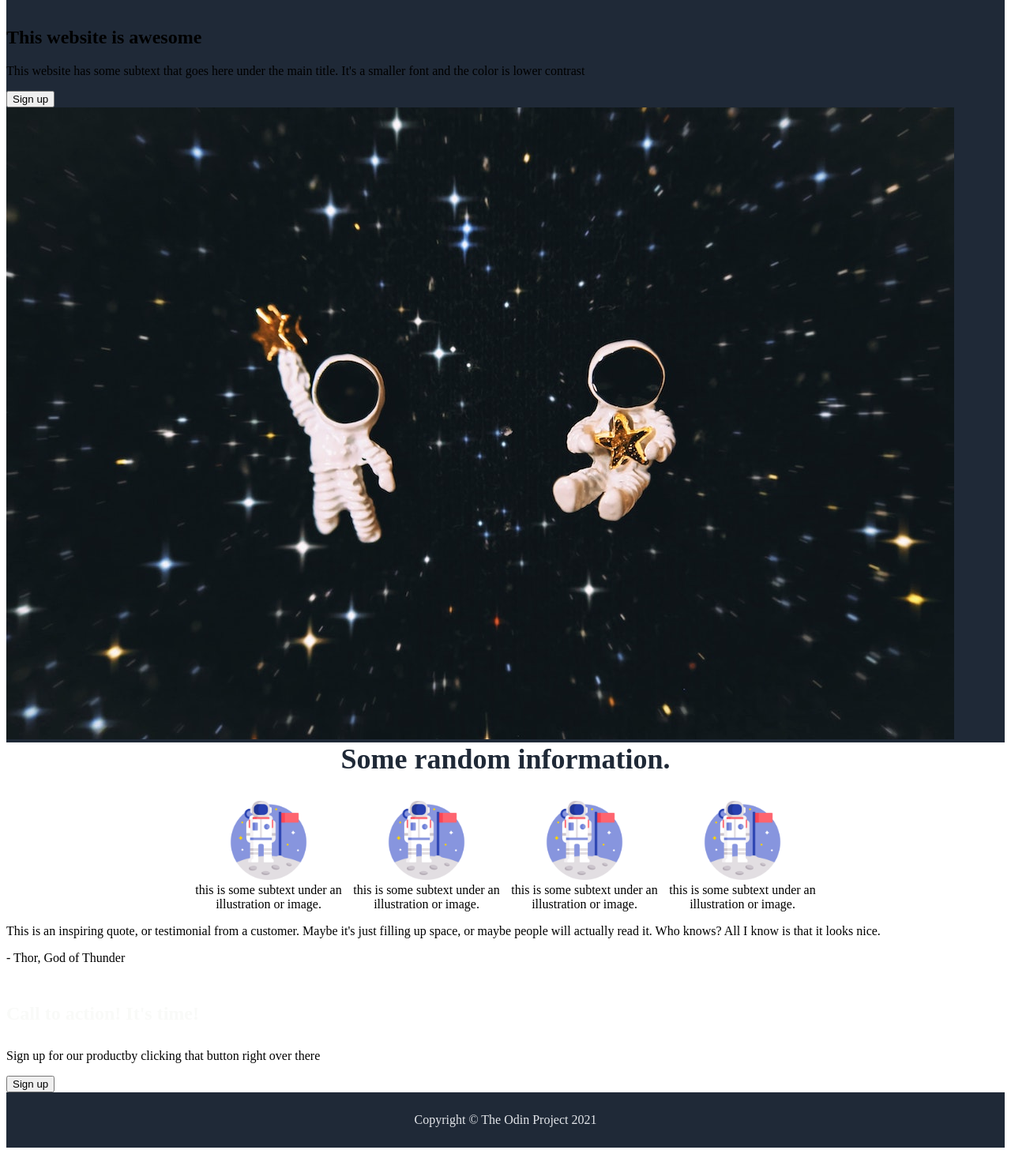
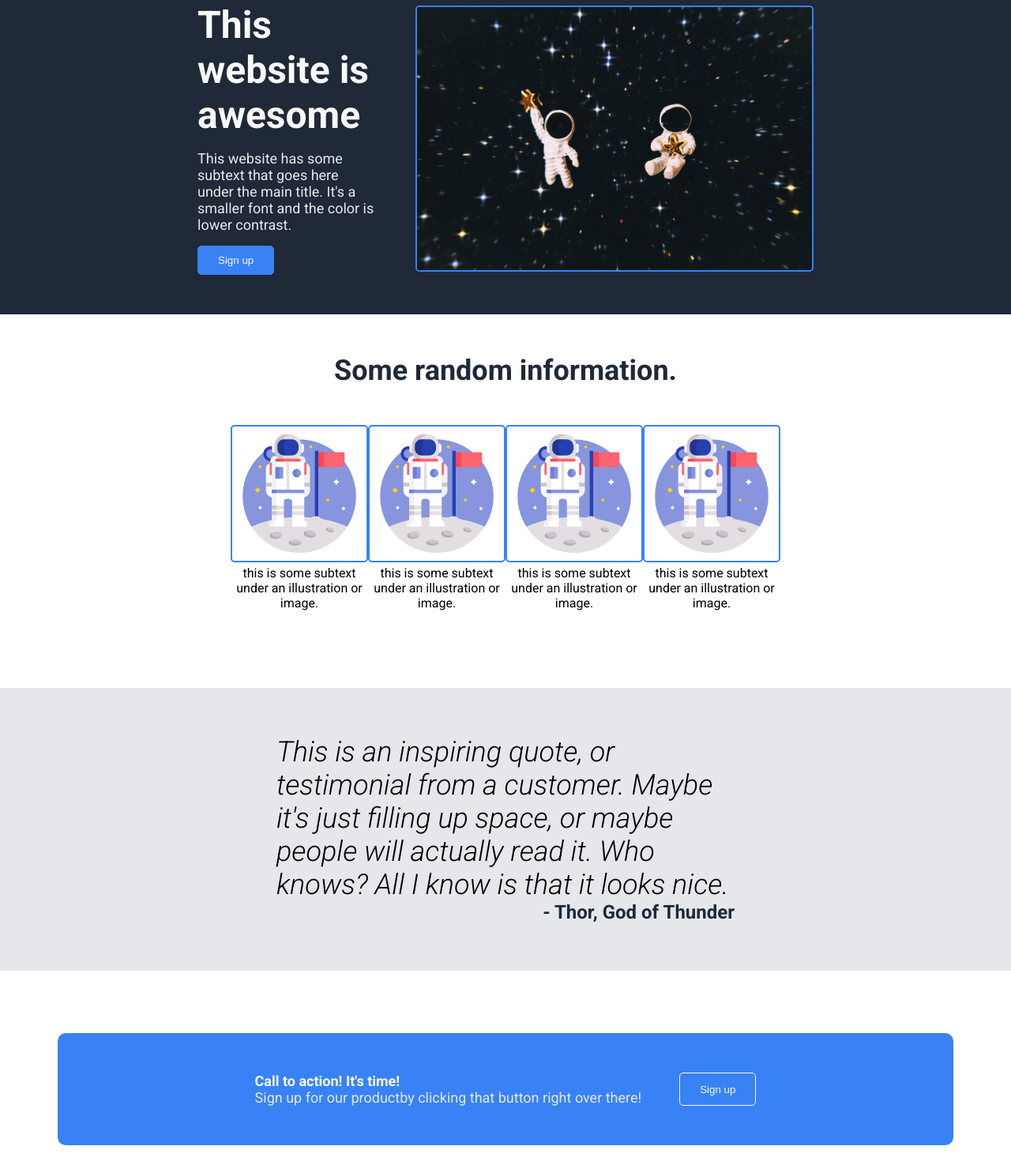
Before and after one commit to joshdkb/odin-landing-page, a plain HTML site: page index.html in a window 1280 px wide. Shown: the part 85-1560 px from the top of the page at 79% size. Drawn offline with Linux system fonts and the light colour scheme.

Commit message:
Add styling to remaining sections
Add styling to CTA, info, quote, and hero

```diff
--- a/index.html
+++ b/index.html
@@ -5,11 +5,14 @@
     <meta http-equiv="X-UA-Compatible" content="IE=edge">
     <meta name="viewport" content="width=device-width, initial-scale=1.0">
     <link rel="stylesheet" href="styles.css">
+    <link rel="preconnect" href="https://fonts.googleapis.com">
+    <link rel="preconnect" href="https://fonts.gstatic.com" crossorigin>
+    <link href="https://fonts.googleapis.com/css2?family=Roboto:ital,wght@0,400;0,700;1,300&display=swap" rel="stylesheet">
     <title>Odin Landing Page</title>
 </head>
 <body>
     <div class="nav dark-bg">
-        <h4>Website logo</h4>
+        <div class="logo-text">Website logo</div>
         <div>
             <ul class="nav-links">
                 <li><a href="#">Header Link One</a></li>
@@ -20,13 +23,11 @@
     </div>
     <div class="hero-section dark-bg">
         <div class="hero-content">
-            <h2>This website is awesome</h2>
-            <p>This website has some subtext that goes here under the main title. It's a smaller font and the color is lower contrast</p>
-            <button>Sign up</button>
+            <div class="hero-header">This website is awesome</div>
+            <div class="hero-text">This website has some subtext that goes here under the main title. It's a smaller font and the color is lower contrast.</div>
+            <button class="hero-button">Sign up</button>
         </div>
-        <div class="hero-image">
-            <img src="imgs/astro.jpg" alt="">
-        </div>
+        <img src="imgs/astro.jpg" alt="" class="hero-image">
     </div>
     <div class="info-section">
         <div class="info-title">Some random information.</div>
@@ -50,16 +51,16 @@
         </div>
     </div>
     <div class="quote-section">
-        <p>This is an inspiring quote, or testimonial from a customer. Maybe it's just filling up space, or maybe people will actually read it. Who knows? All I know is that it looks nice.</p>
-        <p>- Thor, God of Thunder</p>
+        <div class="quote-text">This is an inspiring quote, or testimonial from a customer. Maybe it's just filling up space, or maybe people will actually read it. Who knows? All I know is that it looks nice.</div>
+        <div class="quote-author">- Thor, God of Thunder</div>
     </div>
     <div class="CTA-section">
         <div class="CTA-content">
             <div class="CTA-text">
-                <h4>Call to action! It's time!</h4>
-                <p>Sign up for our productby clicking that button right over there</p>
+                <div class="CTA-header">Call to action! It's time!</div>
+                <div class="CTA-text">Sign up for our productby clicking that button right over there!</div>
             </div>
-            <button>Sign up</button>
+            <button class="CTA-button">Sign up</button>
         </div>
     </div>
     <div class="footer dark-bg">
--- a/styles.css
+++ b/styles.css
@@ -1,11 +1,8 @@
 body {
     display: flex;
     flex-direction: column;
-}
-
-h4 {
-    font-size: 24px;
-    color: #f9faf8;
+    margin: 0px;
+    font-family: 'Roboto', sans-serif;
 }
 
 .dark-bg {
@@ -16,6 +13,13 @@ h4 {
     display: flex;
     justify-content: space-between;
     align-items: center;
+    padding: 20px 250px;
+}
+
+.logo-text {
+    font-size: 24px;
+    color: #f9faf8;
+    font-weight: 700;
 }
 
 .nav-links {
@@ -32,14 +36,54 @@ li > a {
     margin-left: 18px;
 }
 
+li > a:hover {
+    color: #3882f6
+}
+
+.hero-section {
+    display: flex;
+    padding: 20px 250px 50px;
+    gap: 48px;
+    align-items: center;
+}
+
+.hero-image {
+    max-width: 500px;
+    border: 2px solid #3882f6;
+    border-radius: 5px;
+}
+
+.hero-header {
+    font-size: 48px;
+    font-weight: 700;
+    color: #f9faf8;
+    margin-bottom: 16px;
+}
+
+.hero-text {
+    font-size: 18px;
+    color: #e5e7eb;
+    margin-bottom: 16px;
+}
+
+.hero-button {
+    background-color: #3882f6;
+    border: 1px solid #3882f6;
+    color: #f9faf8;
+    padding: 10px 25px;
+    border-radius: 5px;
+}
+
 .info-section {
     text-align: center;
+    padding: 50px 300px;
+    margin-bottom: 48px;
 }
 
 .info-title {
-    margin-bottom: 32px;
+    margin-bottom: 48px;
     font-size: 36px;
-    font-weight: bolder;
+    font-weight: 700;
     color: #1f2937
 }
 
@@ -53,11 +97,65 @@ li > a {
 }
 
 .info-card > img {
-  width: 100px;
-  height: 100px;
+  width: 150px;
+  height: 150px;
+  border: 2px solid #3882f6;
+  border-radius: 5px;
+  padding: 10px;
 }
 
+.quote-section {
+    display: flex;
+    flex-direction: column;
+    justify-content: center;
+    background: #e5e7eb;
+    padding: 60px 350px 60px;
+}
 
+.quote-text {
+    font-size: 36px;
+    font-style: italic;
+}
+
+.quote-author {
+    font-size: 24px;
+    color: #1f2937;
+    font-weight: 700;
+    text-align: right;
+}
+
+.CTA-section {
+    display: flex;
+    align-items: center;
+    justify-content: center;
+    height: 300px;
+}
+
+.CTA-content {
+    display: flex;
+    gap: 48px;
+    padding: 50px 250px;
+    background: #3882f6;
+    border-radius: 10px;
+    font-size: 18px;
+}
+
+.CTA-header {
+    font-weight: 700;
+    color: #f9faf8;
+}
+
+.CTA-text {
+    color: #e5e7eb;
+}
+
+.CTA-button {
+    background-color: #3882f6;
+    border: 1px solid #f9faf8;
+    color: #f9faf8;
+    padding: 10px 25px;
+    border-radius: 5px;
+}
 
 .footer {
     display: flex;
```
